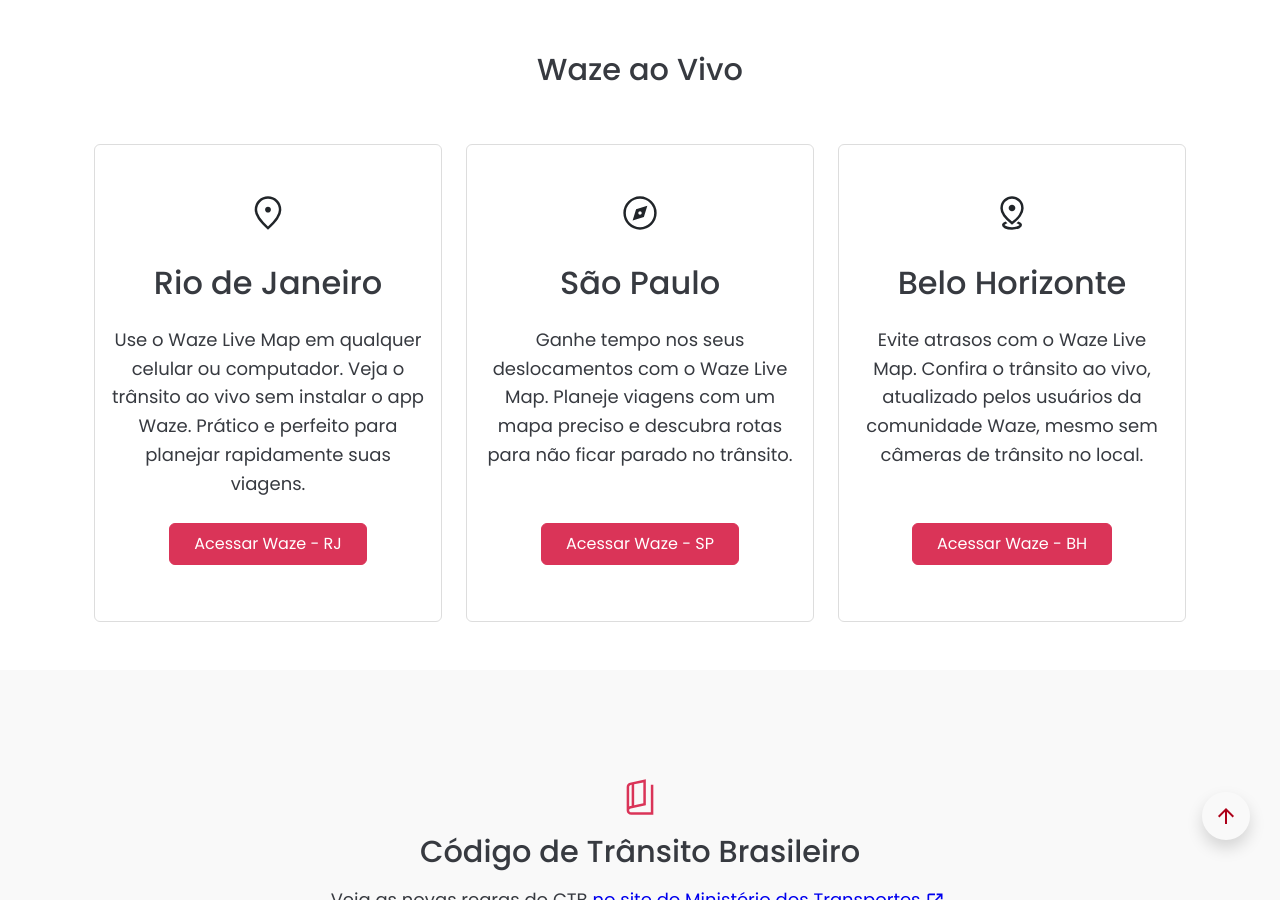
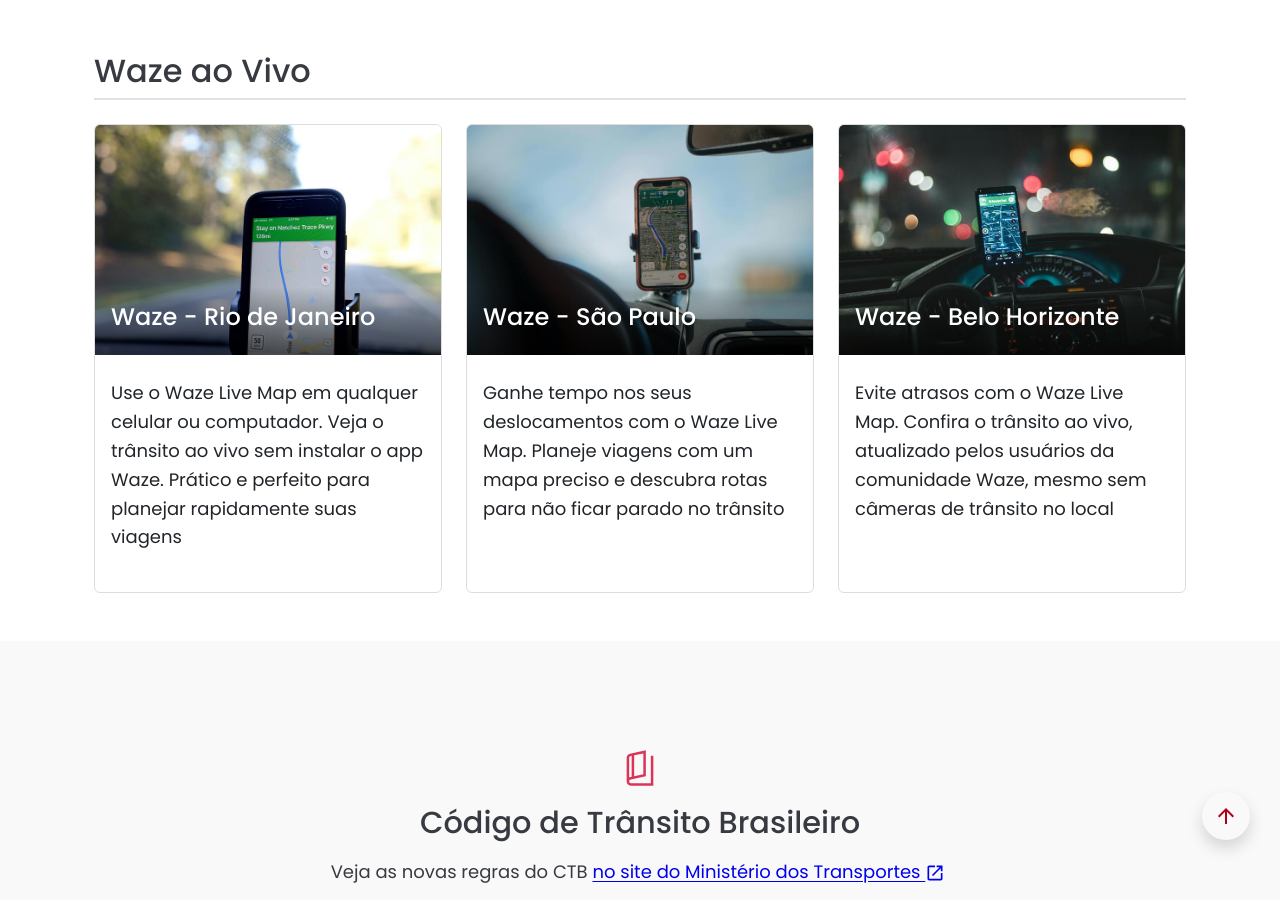
Before and after one commit to Sergio-Damm/transitoaovivo, a Jekyll site: the page built from index.html, in a window 1280 px wide and 900 px high, scrolled down 1347 px. Built offline with Jekyll 4.4.1, drawn with Linux system fonts in a browser that asks for light colours; comment, search, counter and statistics services are not loaded.

Commit message:
new card waze ao vivo

```diff
--- a/index.html
+++ b/index.html
@@ -130,7 +130,7 @@
         <div class="row">
             <div class="col-12 mx-auto">
                 <a aria-label="Notícias Autoesporte" class="link-interno" href="https://autoesporte.globo.com/" target="_blank" rel="noopener">
-                    <h2 class="fs-2 border-bottom border-2 pb-2 mb-4 text-cerise">Autoesporte - feed</h2>
+                    <h2 class="fs-2 border-bottom border-2 pb-2 mb-4">Autoesporte - feed</h2>
                 </a>
                 <div id="loading1" class="text-center py-4 text-muted">
                     <div class="spinner-border spinner-border-sm text-black me-2" role="status"></div>
@@ -167,70 +167,83 @@
 <section>
     <div class="container">
   		<div class="row">
-        	<div class="col-12 col-md-10 mx-auto">
-  				<h2 class="h2-title-content text-center">Waze ao Vivo</h2>
+        	<div class="col-12 mx-auto">
+				<a aria-label='Ver Waze - por Cidades' class="link-interno d-block" href='/waze-transito-em-tempo-real/'>
+  					<h2 class="fs-2 border-bottom border-2 pb-2 mb-4">Waze ao Vivo</h2>
+				</a>
 			</div>
   		</div>
 	</div>
 </section>
 <!-- ============================================================================================= -->
-<section class="my-5">
+<section class="mb-5">
     <div class="container">
-		<div class="row g-4 text-center">
+        <div class="row g-4">
 
 				<div class="col-lg-4 col-md-12">
-          		<div class="card card-liftshadow h-100">
-					<a aria-label="Acessar mapa do Waze - Rio de Janeiro" class="link-interno" href="/waze-rio-de-janeiro/">
-						<div class="d-flex align-items-center justify-content-center pt-5">
-                      		<svg aria-hidden="true" focusable="false" height="40px" width="40px" viewBox="0 -960 960 960" xmlns="http://www.w3.org/2000/svg">
-								<path fill="#212529" d="M480.09-490q28.91 0 49.41-20.59 20.5-20.59 20.5-49.5t-20.59-49.41q-20.59-20.5-49.5-20.5t-49.41 20.59q-20.5 20.59-20.5 49.5t20.59 49.41q20.59 20.5 49.5 20.5ZM480-159q133-121 196.5-219.5T740-552q0-117.79-75.29-192.9Q589.42-820 480-820t-184.71 75.1Q220-669.79 220-552q0 75 65 173.5T480-159Zm0 79Q319-217 239.5-334.5T160-552q0-150 96.5-239T480-880q127 0 223.5 89T800-552q0 100-79.5 217.5T480-80Zm0-480Z"/>
-							</svg>
+					<article class="news-card card card-liftshadow h-100">
+						<a href="/waze-rio-de-janeiro/" class="news-card-link" aria-label="Link para o Waze Live Map - Rio de Janeiro">
+							<div class="news-card-image">
+								<img
+									src="/img/img-waze1.jpg"
+									alt="Waze Live Map - Rio de Janeiro"
+									width="640"
+									height="480"
+									class="img-fluid"
+									fetchpriority="high">
+										<div class="news-card-overlay">
+											<h2 class="fs-4 news-card-title">Waze - Rio de Janeiro</h2>
+										</div>
 							</div>
 							<div class="card-body">
-      			          	<h3 class="h3-title-index card-title pt-3">Rio de Janeiro</h3>
-      						<p class="card-text mt-4">Use o Waze Live Map em qualquer celular ou computador. Veja o trânsito ao vivo sem instalar o app Waze. Prático e perfeito para planejar rapidamente suas viagens.</p>
+								<p class="news-card-text py-2">Use o Waze Live Map em qualquer celular ou computador. Veja o trânsito ao vivo sem instalar o app Waze. Prático e perfeito para planejar rapidamente suas viagens</p>
 							</div>
 						</a>
-        		   		<div class="card-footer">
-        					<a class="btn btn-secondary px-4 py-2 mb-5" href="/waze-rio-de-janeiro/" aria-label="Acessar mapa do Waze Rio de Janeiro">Acessar Waze - RJ</a>
+					</article>
+				</div>
+
+				<div class="col-lg-4 col-md-6">
+					<article class="news-card card card-liftshadow h-100">
+						<a href="/waze-sao-paulo/" class="news-card-link" aria-label="Link para o Waze Live Map - São Paulo">
+							<div class="news-card-image">
+								<img
+									src="/img/img-waze2.jpg"
+									alt="Waze Live Map - São Paulo"
+									 loading="lazy"
+									 width="640"
+									 height="480"
+									 class="img-fluid">
+										<div class="news-card-overlay px-3">
+											<h2 class="fs-4 news-card-title">Waze - São Paulo</h2>
 										</div>
 							</div>
+							<div class="card-body">
+								<p class="news-card-text py-2">Ganhe tempo nos seus deslocamentos com o Waze Live Map. Planeje viagens com um mapa preciso e descubra rotas para não ficar parado no trânsito</p>
 							</div>
+						</a>
+					</article>
+				</div>
+
 				<div class="col-lg-4 col-md-6">
-          		<div class="card card-liftshadow h-100">
-					<a aria-label="Acessar mapa do Waze - São Paulo" class="link-interno" href="/waze-sao-paulo/">
-						<div class="d-flex align-items-center justify-content-center pt-5">
-							<svg aria-hidden="true" focusable="false" height="40px" width="40px" viewBox="0 -960 960 960" xmlns="http://www.w3.org/2000/svg">
-								<path fill="#212529" d="m303-303 270-83 83-270-270 83-83 270Zm176.76-137q-16.76 0-28.26-11.74-11.5-11.73-11.5-28.5 0-16.76 11.74-28.26 11.73-11.5 28.5-11.5 16.76 0 28.26 11.74 11.5 11.73 11.5 28.5 0 16.76-11.74 28.26-11.73 11.5-28.5 11.5Zm.51 360q-82.74 0-155.5-31.5Q252-143 197.5-197.5t-86-127.34Q80-397.68 80-480.5t31.5-155.66Q143-709 197.5-763t127.34-85.5Q397.68-880 480.5-880t155.66 31.5Q709-817 763-763t85.5 127Q880-563 880-480.27q0 82.74-31.5 155.5Q817-252 763-197.68q-54 54.31-127 86Q563-80 480.27-80Zm.22-60Q622-140 721-239.49q99-99.48 99-241Q820-622 721-721t-240.51-99q-141.52 0-241 99Q140-622 140-480.49q0 141.52 99.49 241 99.48 99.49 241 99.49ZM480-480Z"/>
-							</svg>
+					<article class="news-card card card-liftshadow h-100">
+						<a href="/waze-belo-horizonte/" class="news-card-link" aria-label="Link para o Waze Live Map - Belo Horizonte">
+							<div class="news-card-image">
+								<img
+									src="/img/img-waze3.jpg"
+									alt="Waze Live Map - Belo Horizonte"
+									loading="lazy"
+									width="640"
+									height="480"
+									class="img-fluid">
+										<div class="news-card-overlay">
+											<h2 class="fs-4 news-card-title">Waze - Belo Horizonte</h2>
+										</div>
 							</div>
 							<div class="card-body">
-                           	<h3 class="h3-title-index card-title pt-3">São Paulo</h3>
-							<p class="card-text mt-4">Ganhe tempo nos seus deslocamentos com o Waze Live Map. Planeje viagens com um mapa preciso e descubra rotas para não ficar parado no trânsito.</p>
+								<p class="news-card-text py-2">Evite atrasos com o Waze Live Map. Confira o trânsito ao vivo, atualizado pelos usuários da comunidade Waze, mesmo sem câmeras de trânsito no local</p>
 							</div>
 						</a>
-						<div class="card-footer">
-   				   			<a class="btn btn-secondary px-4 py-2 mb-5" href="/waze-sao-paulo/" aria-label="Acessar mapa do Waze São Paulo">Acessar Waze - SP</a>
-   						</div>
-   				</div>
-			</div>
-			<div class="col-lg-4 col-md-6">
-          		<div class="card card-liftshadow h-100">
-		   			<a aria-label="Acessar mapa do Waze - Belo Horizonte" class="link-interno" href="/waze-belo-horizonte/">
-						<div class="d-flex align-items-center justify-content-center pt-5">
-							<svg aria-hidden="true" focusable="false" height="40px" width="40px" viewBox="0 -960 960 960" xmlns="http://www.w3.org/2000/svg">
-								<path fill="#212529" d="M480-80q-106 0-173-31t-67-79q0-26 23-49.5t63-38.5l45 42q-20 5-39 18.5T299-190q17 20 70.5 35T480-140q57 0 111-15t71-35q-14-15-35-28t-41-18l46-42q42 15 65 38.5t23 49.5q0 48-67 79T480-80Zm1-195q109-81 164-164t55-155q0-112-71-169t-149-57q-77 0-148.5 57T260-594q0 73 55 152t166 167Zm-1 75Q340-304 270-402t-70-192q0-71 25.5-124.5t66-89.5q40.5-36 90-54t98.5-18q49 0 99 18t90 54q40 36 65.5 89.5T760-594q0 94-69.5 192T480-200Zm0-320q33 0 56.5-23.5T560-600q0-33-23.5-56.5T480-680q-33 0-56.5 23.5T400-600q0 33 23.5 56.5T480-520Zm0-80Z"/>
-							</svg>
-						</div>
-						<div class="card-body">
-   				          	<h3 class="h3-title-index card-title pt-3">Belo Horizonte</h3>
-   							<p class="card-text mt-4">Evite atrasos com o Waze Live Map. Confira o trânsito ao vivo, atualizado pelos usuários da comunidade Waze, mesmo sem câmeras de trânsito no local.</p>
-						</div>
-					</a>
-						<div class="card-footer">
-							<a class="btn btn-secondary px-4 py-2 mb-5" href="/waze-belo-horizonte/" aria-label="Acessar do Waze Belo Horizonte">Acessar Waze - BH</a>
-    		 			</div>
-				</div>
+					</article>
 				</div>
 
 		</div>
@@ -262,7 +275,7 @@
         <div class="row">
             <div class="col-12 mx-auto">
                 <a  aria-label="Notícias News Motor" class="link-interno" href="https://motor1.uol.com.br/" target="_blank" rel="noopener">
-                    <h2 class="fs-2 border-bottom border-2 pb-2 mb-4 text-cerise">motor1.com - feed</h2>
+                    <h2 class="fs-2 border-bottom border-2 pb-2 mb-4">motor1.com - feed</h2>
                 </a>
                 <div id="loading3" class="text-center py-4 text-muted">
                     <div class="spinner-border spinner-border-sm text-black me-2" role="status"></div>
```
Also changed, not shown: img/img-waze1.jpg (added), img/img-waze2.jpg (added), img/img-waze3.jpg (added). Lines whose indentation alone changed are shown as unchanged.
